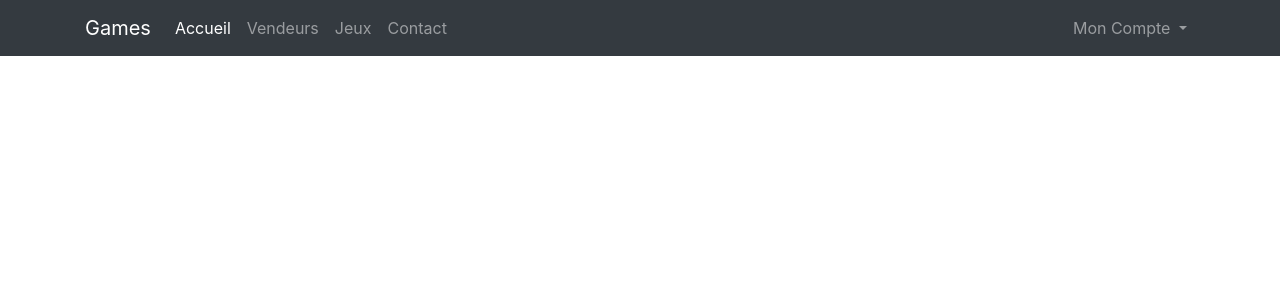
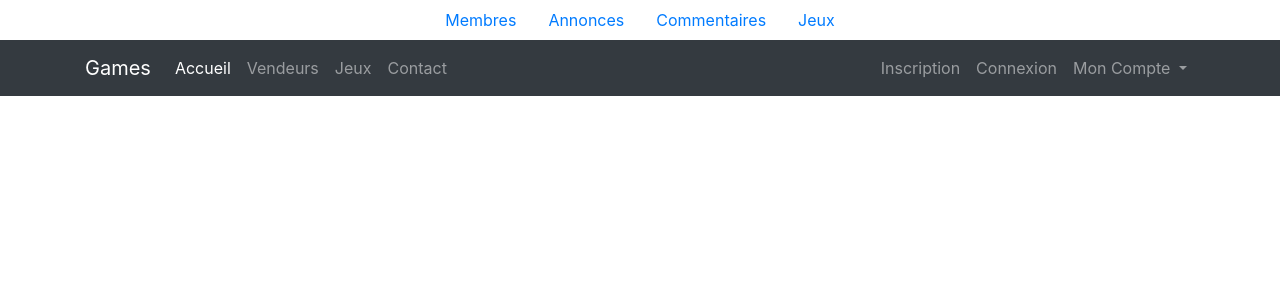
Before and after one commit to francoisba1138/projet-wf3, a Symfony app: template templates/api/index.html.twig in a window 1280 px wide. Shown: the top 300 px of the page. Run offline with Twig, Linux system fonts and the light colour scheme; the template is opened without the code that fills it, so the values that code supplies are empty; some libraries are stand-ins or nearby versions.

Commit message:
menu admin

```diff
--- a/templates/base.html.twig
+++ b/templates/base.html.twig
@@ -10,6 +10,26 @@
         {% endblock %}
     </head>
     <body>
+
+    <!-- Menu Admin -->
+
+    <ul class="nav justify-content-center">
+        <li class="nav-item">
+            <a class="nav-link" href="#">Membres</a>
+        </li>
+        <li class="nav-item">
+            <a class="nav-link" href="#">Annonces</a>
+        </li>
+        <li class="nav-item">
+            <a class="nav-link" href="#">Commentaires</a>
+        </li>
+        <li class="nav-item">
+            <a class="nav-link" href="#">Jeux</a>
+        </li>
+    </ul>
+
+    <!-- /Menu Admin -->
+
 
     <!-- Menu Utilisateurs -->
     <nav class="navbar navbar-expand-lg navbar-dark bg-dark">
@@ -34,6 +54,12 @@
                 </li>
                 </ul>
 <ul class=" ml-auto navbar-nav">
+                <li class="nav-item">
+                    <a class="nav-link" href="#">Inscription</a>
+                </li>
+                <li class="nav-item">
+                    <a class="nav-link" href="#">Connexion</a>
+                </li>
                 <li class="nav-item dropdown">
                     <a class=" nav-link dropdown-toggle" href="#" id="navbarDropdownMenuLink" data-toggle="dropdown" aria-haspopup="true" aria-expanded="false">
                         Mon Compte
@@ -41,6 +67,7 @@
                     <div class="dropdown-menu" aria-labelledby="navbarDropdownMenuLink">
                         <a class="dropdown-item" href="#">Mon Profil</a>
                         <a class="dropdown-item" href="#">Mes Annonces</a>
+                        <a class="dropdown-item" href="#">Deconnexion</a>
                     </div>
                 </li>
             </ul>
```
